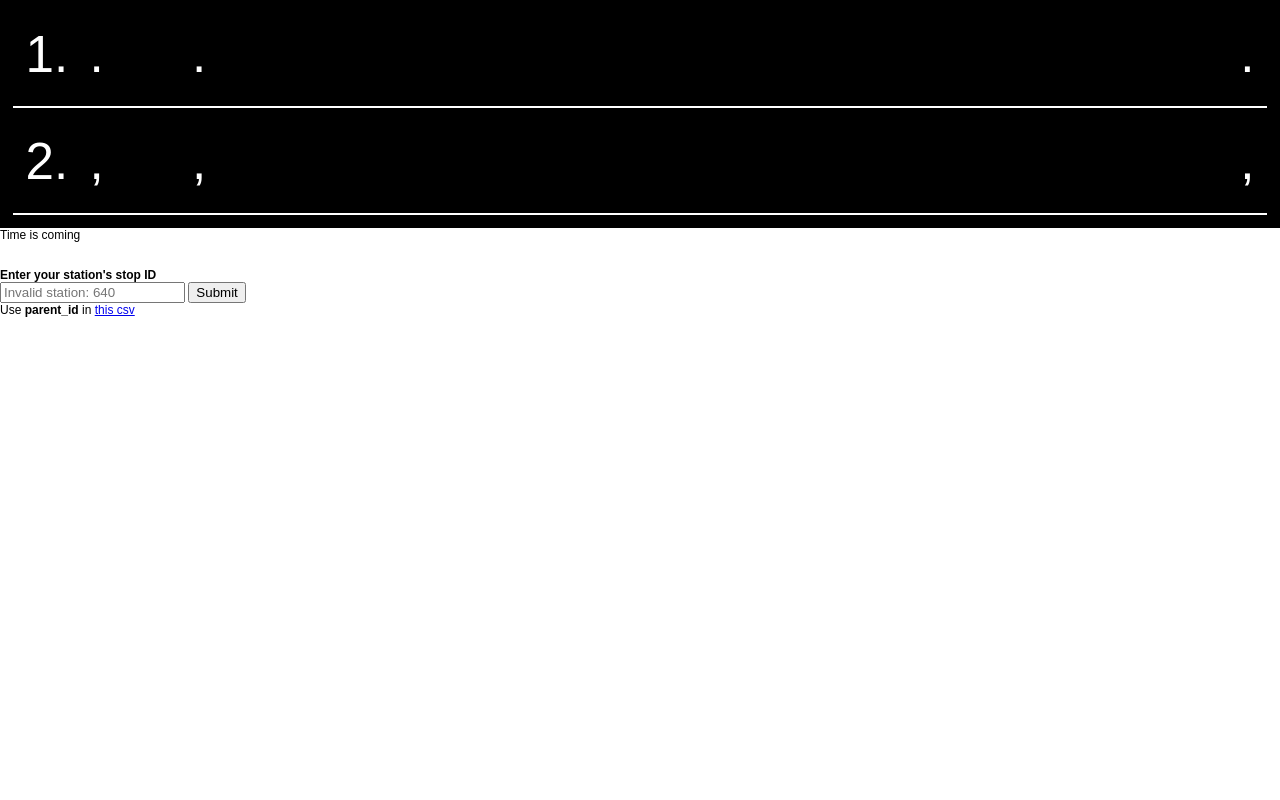
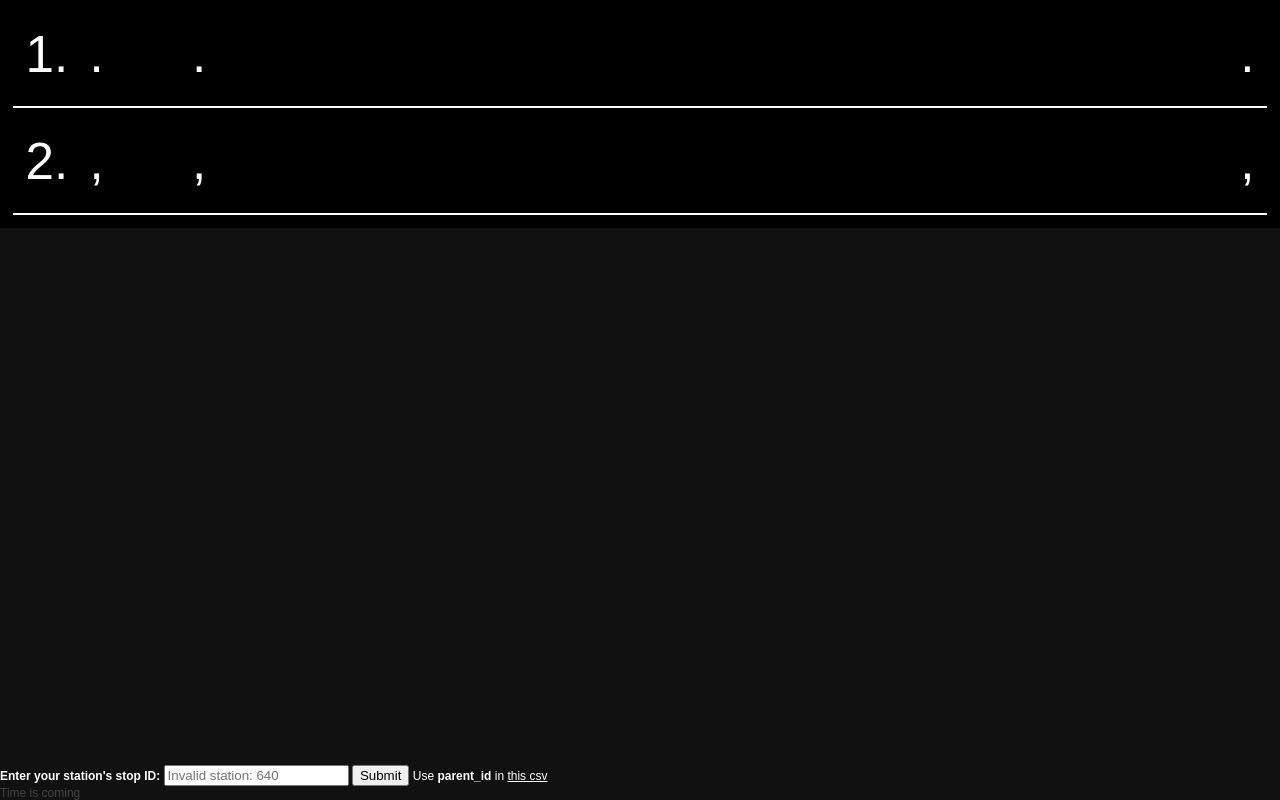
Before and after one commit to baron-15/mtapibaron, a Flask app: template templates/index.html in a window 1280 px wide. Run offline with Flask 3, Linux system fonts and the light colour scheme; the template is opened without the code that fills it, so the values that code supplies are empty.

Commit message:
Added a fixed footer

```diff
--- a/templates/index.html
+++ b/templates/index.html
@@ -28,13 +28,17 @@
                 <div class="eta" id="eta1">,</div>
             </div>
         </div>
-        <div class="misc" id="datetime">Time is coming</div>
-        <form action="" id="stopIdForm">
-            <div><b>Enter your station's stop ID</b></div>
-            <input type="text" id="stopIdEntry" placeholder="640 is Brooklyn Bridge">
-            <button type="submit">Submit</button>
-        </form>
-        <div class="misc"> Use <b>parent_id</b> in <a href = "https://github.com/baron-15/MTAPI/blob/master/scripts/stations.csv"  target="_blank" rel="noopener noreferrer"> this csv</a></div>
+        <div class = "footer">
+            <form action="" id="stopIdForm">
+                <div>
+                    <b>Enter your station's stop ID: </b>
+                    <input type="text" id="stopIdEntry" placeholder="640 is Brooklyn Bridge">
+                    <button type="submit">Submit</button>
+                    <span>Use <b>parent_id</b> in <a href = "https://github.com/baron-15/MTAPI/blob/master/scripts/stations.csv"  target="_blank" rel="noopener noreferrer"> this csv</a></span>
+                </div>
+            </form>
+            <div class="misc" id="datetime">Time is coming</div>
+        </div>
         <script src="javascript.js"></script>
     </body>
 </html>
--- a/templates/javascript.js
+++ b/templates/javascript.js
@@ -165,6 +165,7 @@
     console.log("User entry: ", userEntry.value);
     previousStationId = stationId;
     stationId = userEntry.value;
+    userEntry.placeholder = `640, 127, 228, 631...`;
   }
   userEntry.value = "";
   runJobOnce();
--- a/templates/styles.css
+++ b/templates/styles.css
@@ -8,6 +8,23 @@
     margin: 0;
     width: 100vw;
     height: 100vh;
+    background-color: #111111;
+    color: white;
+}
+
+a:link {
+  color: #ffffff;
+}
+
+a:visited {
+  color: #ffffff;
+}
+
+.footer {
+  position: fixed;
+  left: 0;
+  bottom: 0;
+  width: 100%;
 }
 
 form {
@@ -88,6 +105,7 @@
 
 .misc {
     font-size: min(9pt, 2vw);
+    color: #444444;
 }
 
 .arrivalyellow {
```
